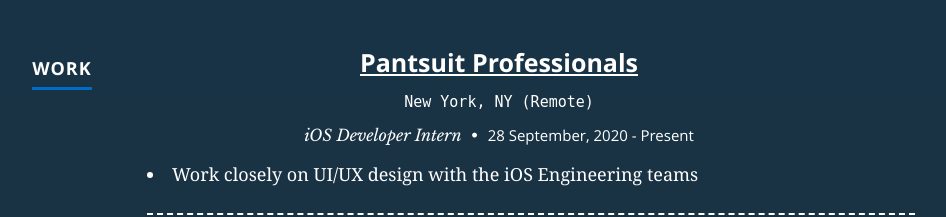
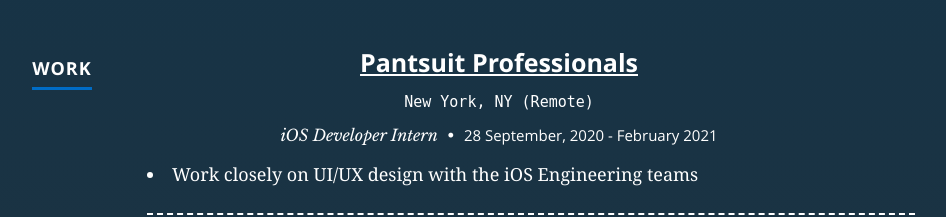
Before and after one commit to MyatThuKo/Portfolio-Website, a React (Create React App) app: page / in a window 1280 px wide. Shown: the part 4360-4577 px from the top of the page, without its empty margins (153-1099 px from the left). Built offline with nearby package versions, Linux system fonts and the light colour scheme.

Commit message:
Added End Date for Pantsuit Professionals

```diff
--- a/src/components/resume/resume.js
+++ b/src/components/resume/resume.js
@@ -102,7 +102,7 @@
                         <div className="eleven rows">
                             <h3><u>Pantsuit Professionals</u></h3>
                             <h5 className="location"> New York, NY (Remote) </h5>
-                            <p className="info"> iOS Developer Intern <span>•</span> <em className="date">28 September, 2020 - Present</em></p>
+                            <p className="info"> iOS Developer Intern <span>•</span> <em className="date">28 September, 2020 - February 2021</em></p>
                             <p className="description">
                                 <li> Work closely on UI/UX design with the iOS Engineering teams </li>
                             </p>
```
